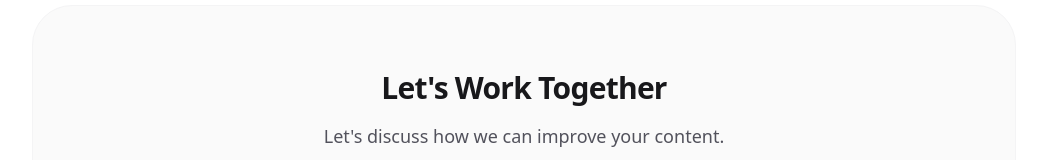
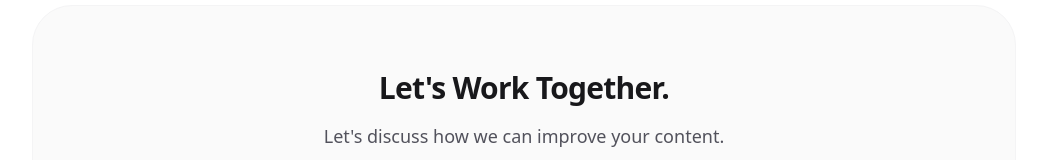
Before and after one commit to bitikoglu/bitikogluWeb, a Next.js app: page / in a window 1280 px wide. Shown: the part 2641-2801 px from the top of the page, without its empty margins (116-1163 px from the left). Built offline with nearby package versions, Linux system fonts and the light colour scheme; no server answers.

Commit message:
. added to contact

```diff
--- a/components/ContactSection.tsx
+++ b/components/ContactSection.tsx
@@ -19,7 +19,7 @@ export function ContactSection() {
         <section id="contact" className="mx-auto max-w-5xl px-5 py-12">
             <div className="rounded-[2.5rem] bg-zinc-50 border border-zinc-100 p-8 text-center md:p-16 dark:bg-zinc-900/50 dark:border-zinc-800">
                 <h2 className="text-3xl font-bold tracking-tight text-zinc-900 dark:text-zinc-50">
-                    Let's Work Together
+                    Let's Work Together.
                 </h2>
                 <p className="mx-auto mt-4 max-w-2xl text-lg text-zinc-600 dark:text-zinc-400">
                     Let&apos;s discuss how we can improve your content.
```
